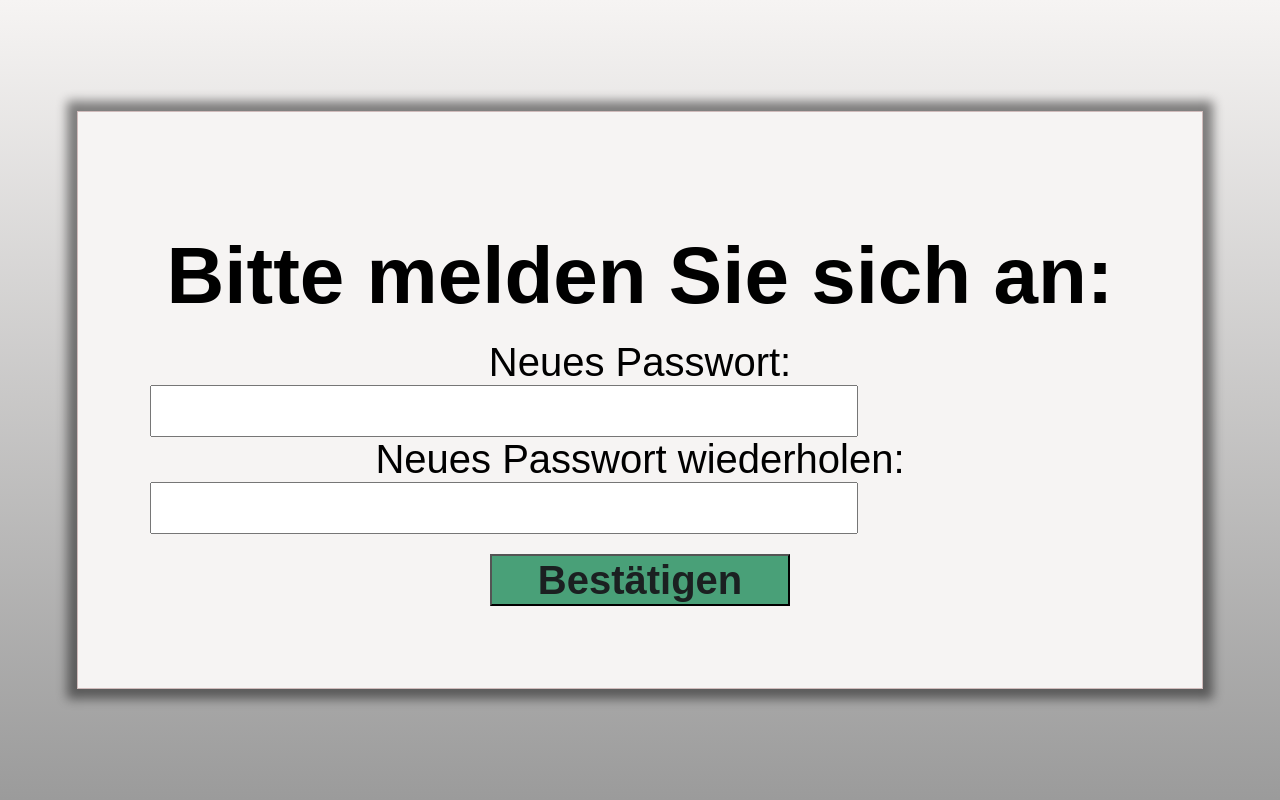
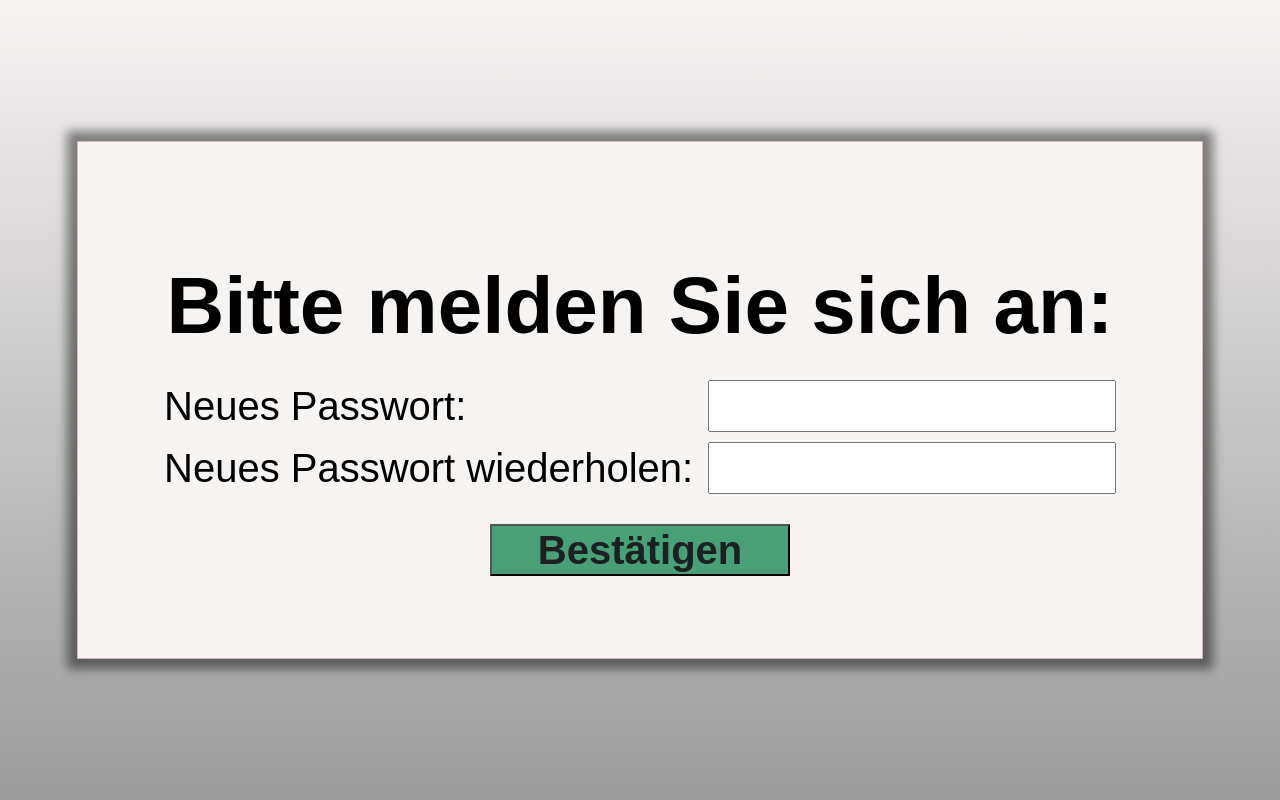
Before and after one commit to LegoStalin/koord-app-altenberge, a Django app: page /set_new_password/ in a window 1280 px wide. Run offline with Django 4.2, Linux system fonts and the light colour scheme.

Commit message:
spacing on page set_new_password added

```diff
--- a/koordapp/main_app/static/css/user_verification/user_verification_style.css
+++ b/koordapp/main_app/static/css/user_verification/user_verification_style.css
@@ -28,7 +28,6 @@
     margin: auto;
     background-color: var(--frame_background_color);
   }
-
   .btn_login {
     width: 300px;
     margin-top: 20px;
@@ -37,18 +36,15 @@
     color: #1b2021;
     margin: 20px auto;
   }
-
   .form_fields {
     margin: 5px;
     padding: 1px 2px;
   }
-
-  form input[type="text"],
-  form input[type="password"] {
+  .form_fields input[type="text"],
+  .form_fields input[type="password"] {
     margin: 0 10px;
     width: 700px;
   }
-
   form p label {
     display: inline-block;
     width: 200px;
@@ -68,13 +64,19 @@
   .page_title#reset_pw_mail_title {
     height: 160px;
   }
-  .form_fields_pw_repeat {
+
+  .input_group {
     display: flex;
-    flex-direction: column;
+    flex-direction: row;
+    align-items: center;
+    margin: 10px 24px 10px 24px;
   }
-  /*help icon css*/
-  h4::before {
-    content: url("..\img\help_icon.jpg");
-    padding-right: 10px;
+
+  .input_group label {
+    margin-right: 10px;
+  }
+  .input_group input {
+    width: 400px;
+    margin-left: auto;
   }
 }
--- a/koordapp/main_app/templates/user_verification/set_new_pw.html
+++ b/koordapp/main_app/templates/user_verification/set_new_pw.html
@@ -6,11 +6,16 @@
         <h1 class='page_title' >Bitte melden Sie sich an:</h1>
         <div class="form_container">
             <div class="form_fields_pw_repeat">
-                <label for="new_password">Neues Passwort:</label>
-                <input id="new_password"type="password"/>
-                <label for="repeat_new_password">Neues Passwort wiederholen:</label>
-                <input id="repeat_new_password" type="password"/>
+                <div class="input_group">
+                    <label for="new_password">Neues Passwort:</label>
+                    <input id="new_password"type="password"/>
+                </div>
+                <div class="input_group">
+                    <label for="repeat_new_password">Neues Passwort wiederholen:</label>
+                    <input id="repeat_new_password" type="password"/>
+                </div>
             </div>
+
         </div>
         <div class="form_container">
             <input type='submit' class="btn_login" value='Bestätigen'/>
```
